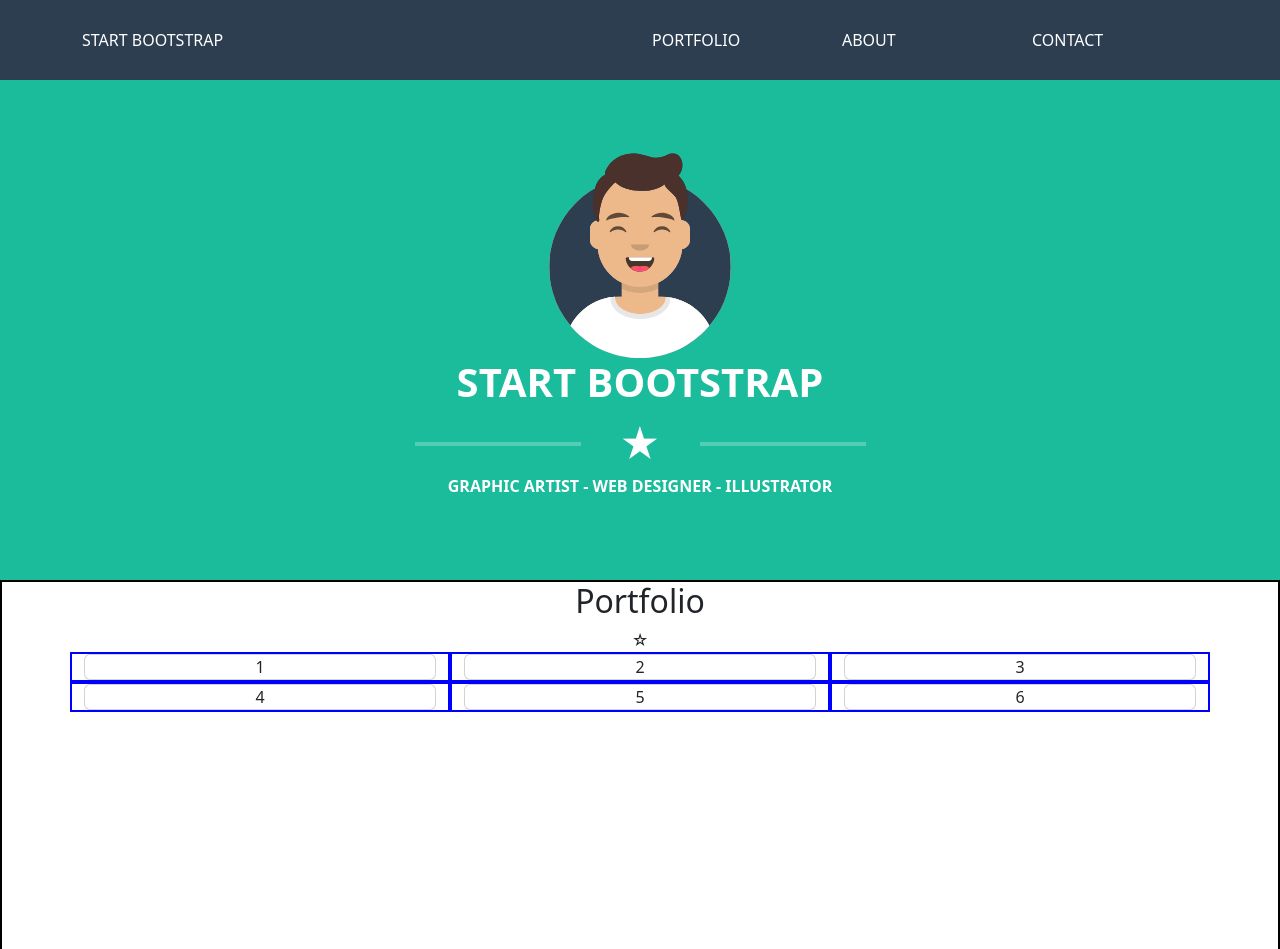
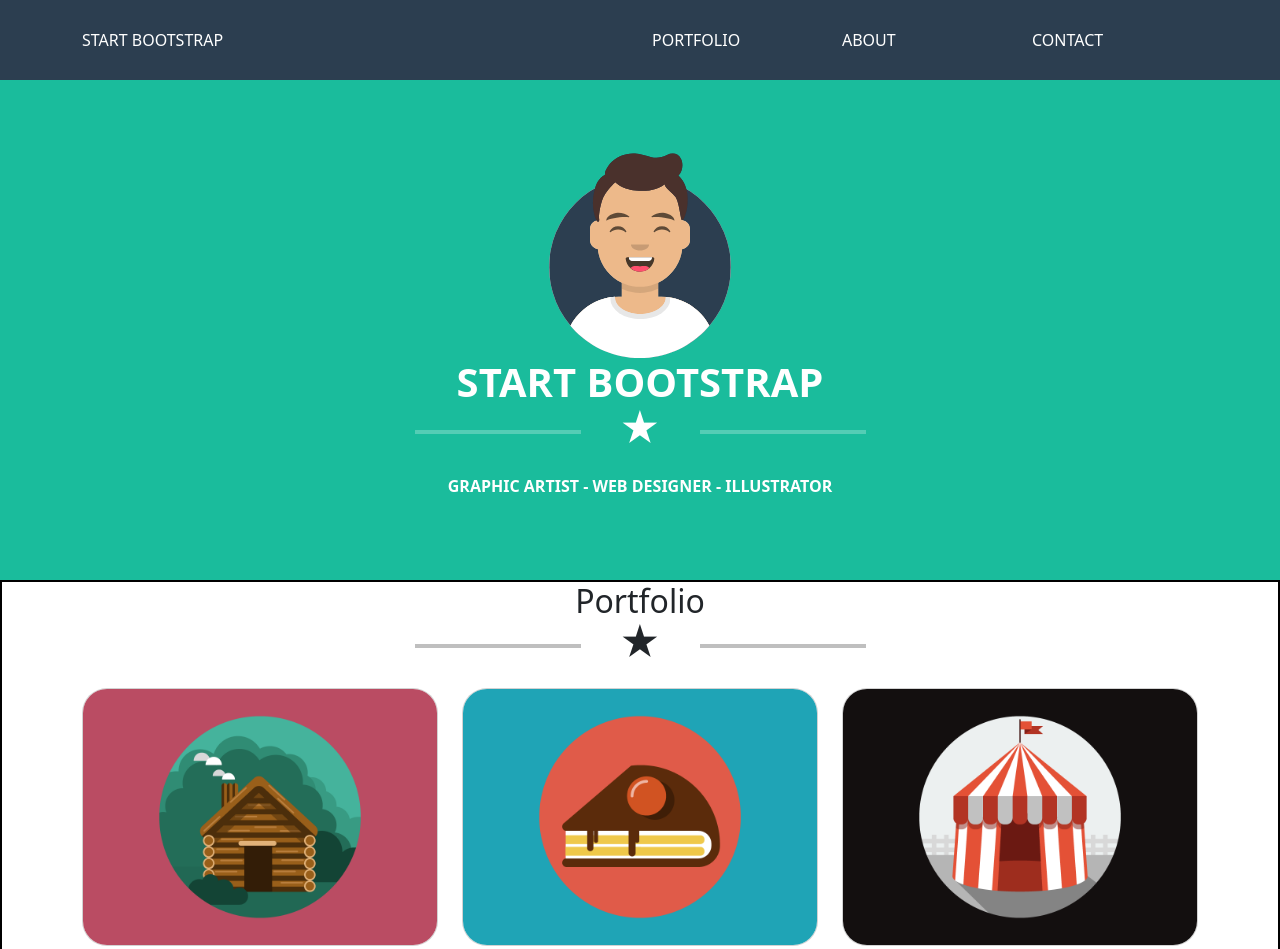
Before and after one commit to raffaele-catalano/html-css-bootstrap-freelancer, a plain HTML site: page index.html in a window 1280 px wide. Shown: the top 949 px of the page. Drawn offline with nearby package versions, Linux system fonts and the light colour scheme.

Commit message:
[html-css-add] main-first_section_content

```diff
--- a/assets/css/style.css
+++ b/assets/css/style.css
@@ -1,6 +1,13 @@
 /* :root {
     --header-bg:#2C3E50;
 } */
+
+/*general*/
+.rc-container {
+    width: 60%;
+    margin: 0 auto;
+}
+
 
 /*utilities*/
 .secondary-bg {
@@ -39,10 +46,9 @@ header {
     width: 200px;
 }
 
-.rc-jumbotron .star > div {
-    display: flex;
-    align-items: center;
-
+.rc-jumbotron .star div:nth-child(2) {
+    position: relative;
+    bottom: 16px;
 }
 
 .rc-jumbotron .star hr {
@@ -56,9 +62,20 @@ header {
     min-height: 500px;
 }
 
-.rc-container {
-    width: 60%;
-    margin: 0 auto;
+main .container hr {
+    /* width: 50%; */
+    border: 2px solid black;
+}
+
+main .container .star .fs-1 {
+    position: relative;
+    bottom: 16px;
+}
+
+main .container .card {
+    border-radius: 25px;
+    overflow: hidden;
+    margin-bottom: 25px;
 }
 
 .about {
--- a/index.html
+++ b/index.html
@@ -68,27 +68,45 @@
             <section class="portfolio debug-2">
                 <div class="container text-center h-100">
                     <h2>Portfolio</h2>
-                    <div class="star">&star;</div>
+                    <div class="star">
+                        <div class="row justify-content-center">
+                            <div class="col-2"><hr></div>
+                            <div class="col-1 fs-1">&starf;</div>
+                            <div class="col-2"><hr></div>
+                        </div>
+                    </div>
                 </div>
                     <div class="container h-100">
                         <div class="row row-cols-1 row-cols-md-2 row-cols-lg-3 h-100 text-center align-items-center">
-                            <div class="col debug">
-                                <div class="card">1</div>
+                            <div class="col">
+                                <div class="card">
+                                    <img src="assets/img/cabin.png" alt="cabin">
+                                </div>
                             </div>
-                            <div class="col debug">
-                                <div class="card">2</div>
+                            <div class="col">
+                                <div class="card">
+                                    <img src="assets/img/cake.png" alt="cake">
+                                </div>
                             </div>
-                            <div class="col debug">
-                                <div class="card">3</div>
+                            <div class="col">
+                                <div class="card">
+                                    <img src="assets/img/circus.png" alt="circus">
+                                </div>
                             </div>
-                            <div class="col debug">
-                                <div class="card">4</div>
+                            <div class="col">
+                                <div class="card">
+                                    <img src="assets/img/game.png" alt="game">
+                                </div>
                             </div>
-                            <div class="col debug">
-                                <div class="card">5</div>
+                            <div class="col">
+                                <div class="card">
+                                    <img src="assets/img/safe.png" alt="safe">
+                                </div>
                             </div>
-                            <div class="col debug">
-                                <div class="card">6</div>
+                            <div class="col">
+                                <div class="card">
+                                    <img src="assets/img/submarine.png" alt="submarine">
+                                </div>
                             </div>
                         </div>
                     </div>
```
